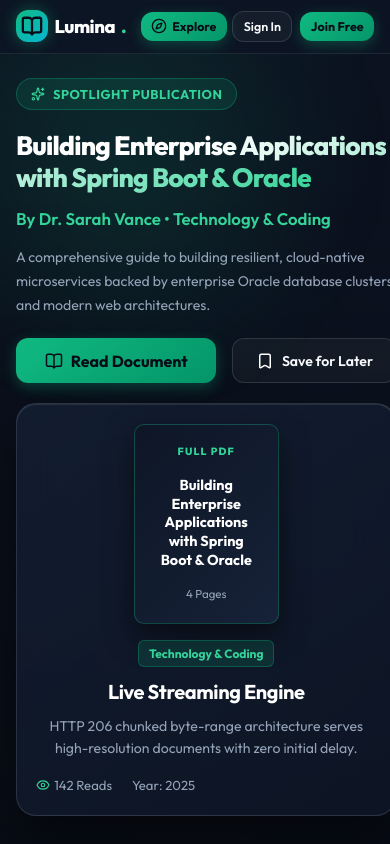
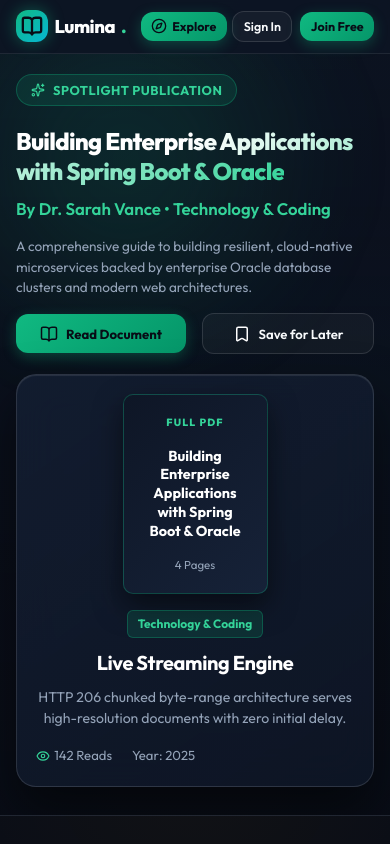
Before and after one commit to souravmondal2004/Sourav-Library, a React (Vite) app in the folder frontend/: page / in a window 390 px wide. Shown: the top 844 px of the page. Built offline with nearby package versions, Linux system fonts and the light colour scheme; no server answers; a web font is replaced by a local one.

Commit message:
fix(mobile): fit spotlight hero section, wrap buttons and preview nicely on mobile

```diff
--- a/frontend/src/components/catalog/HeroBanner.jsx
+++ b/frontend/src/components/catalog/HeroBanner.jsx
@@ -39,7 +39,7 @@
           <p className="hero-desc">
             {featuredBook.description || 'Immerse yourself in this curated publication. Seamlessly stream with high-fidelity rendering, responsive zoom, night mode, and bookmarking.'}
           </p>
-          <div style={{ display: 'flex', gap: '1rem', alignItems: 'center' }}>
+          <div className="hero-buttons" style={{ display: 'flex', gap: '1rem', alignItems: 'center' }}>
             <button
               className="btn btn-primary"
               style={{ padding: '0.8rem 1.8rem', fontSize: '1rem' }}
--- a/frontend/src/index.css
+++ b/frontend/src/index.css
@@ -865,18 +865,22 @@
 
   /* Hero Section */
   .hero-section {
-    padding: 1.5rem 0 2rem 0;
+    padding: 1.25rem 0 1.75rem 0;
   }
   .hero-title {
-    font-size: 1.65rem;
-    line-height: 1.2;
-    margin-bottom: 0.75rem;
+    font-size: 1.5rem;
+    line-height: 1.25;
+    margin-bottom: 0.6rem;
+    word-break: break-word;
   }
   .hero-desc {
-    font-size: 0.88rem;
-    margin-bottom: 1.25rem;
+    font-size: 0.85rem;
+    line-height: 1.5;
+    margin-bottom: 1rem;
   }
   .hero-content {
+    display: flex;
+    flex-direction: column;
     gap: 1.25rem;
   }
   .hero-featured-card {
@@ -885,6 +889,17 @@
     gap: 1rem;
     align-items: center;
     text-align: center;
+  }
+  .hero-buttons {
+    display: flex;
+    flex-direction: row;
+    gap: 0.65rem;
+    width: 100%;
+  }
+  .hero-buttons .btn {
+    flex: 1;
+    padding: 0.65rem 0.75rem !important;
+    font-size: 0.82rem !important;
   }
 
   /* Mobile Search Bar Display */
```
